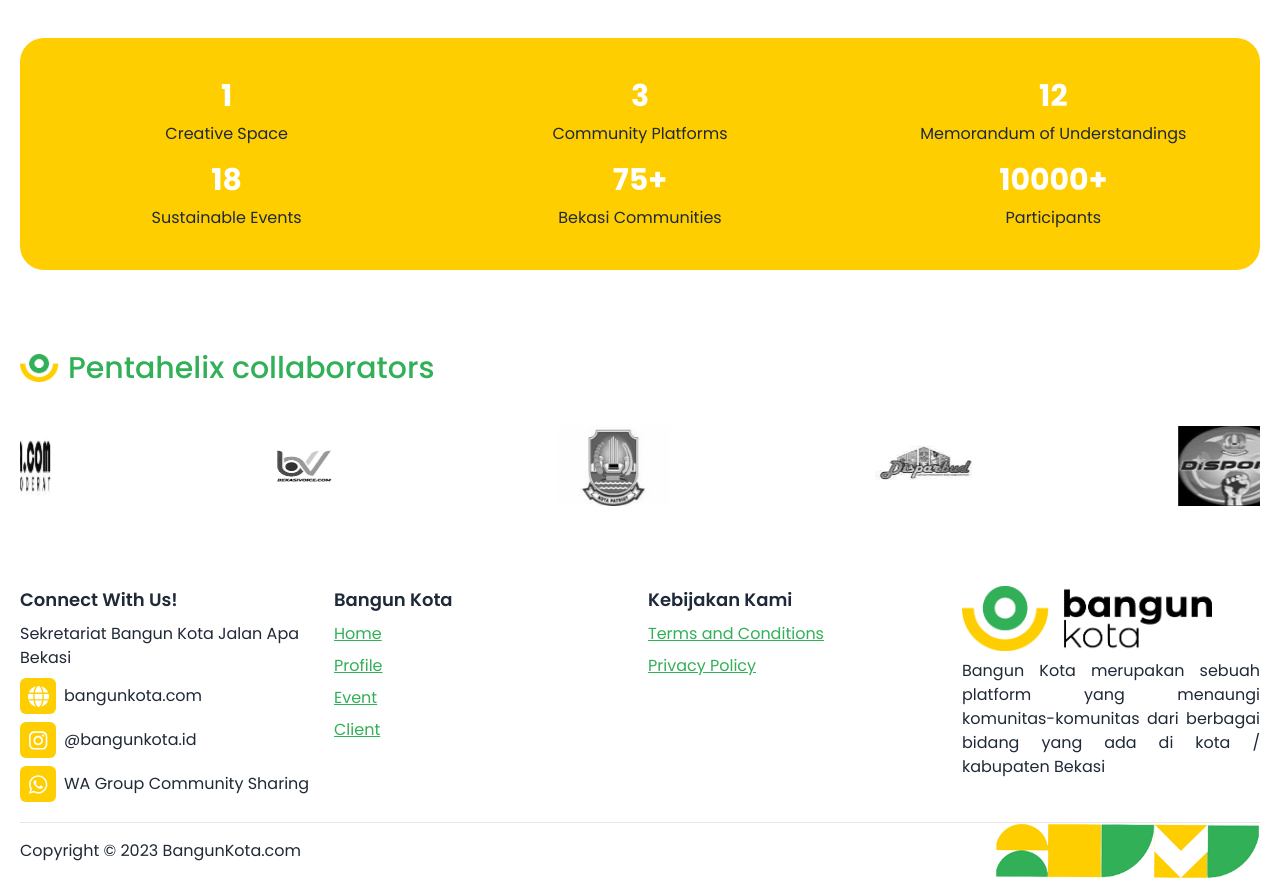
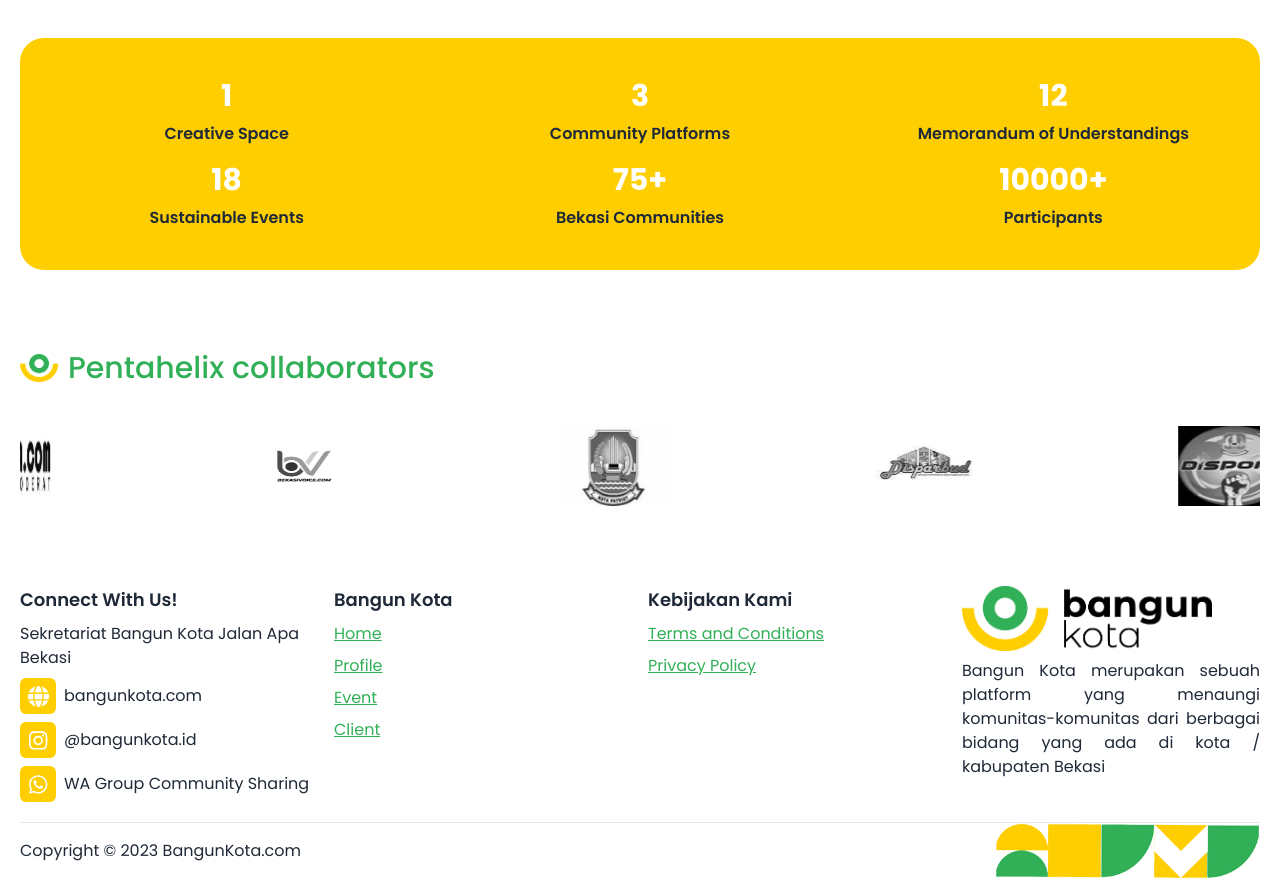
Before and after one commit to studiolembar/bangunkota, a Next.js app: page / in a window 1280 px wide. Shown: the part 1466-2345 px from the top of the page. Built offline with nearby package versions, Linux system fonts and the light colour scheme.

Commit message:
[EDIT] Statistik font weight

```diff
--- a/src/components/Statistics/index.tsx
+++ b/src/components/Statistics/index.tsx
@@ -24,7 +24,7 @@ export function Statistics() {
             <dt className="mb-2 text-3xl font-extrabold text-base-100">
               {item.number}
             </dt>
-            <dd className="text-gray-500 text-center">{item.name}</dd>
+            <dd className="text-gray-500 text-center font-semibold">{item.name}</dd>
           </div>
         ))}
       </div>
```
